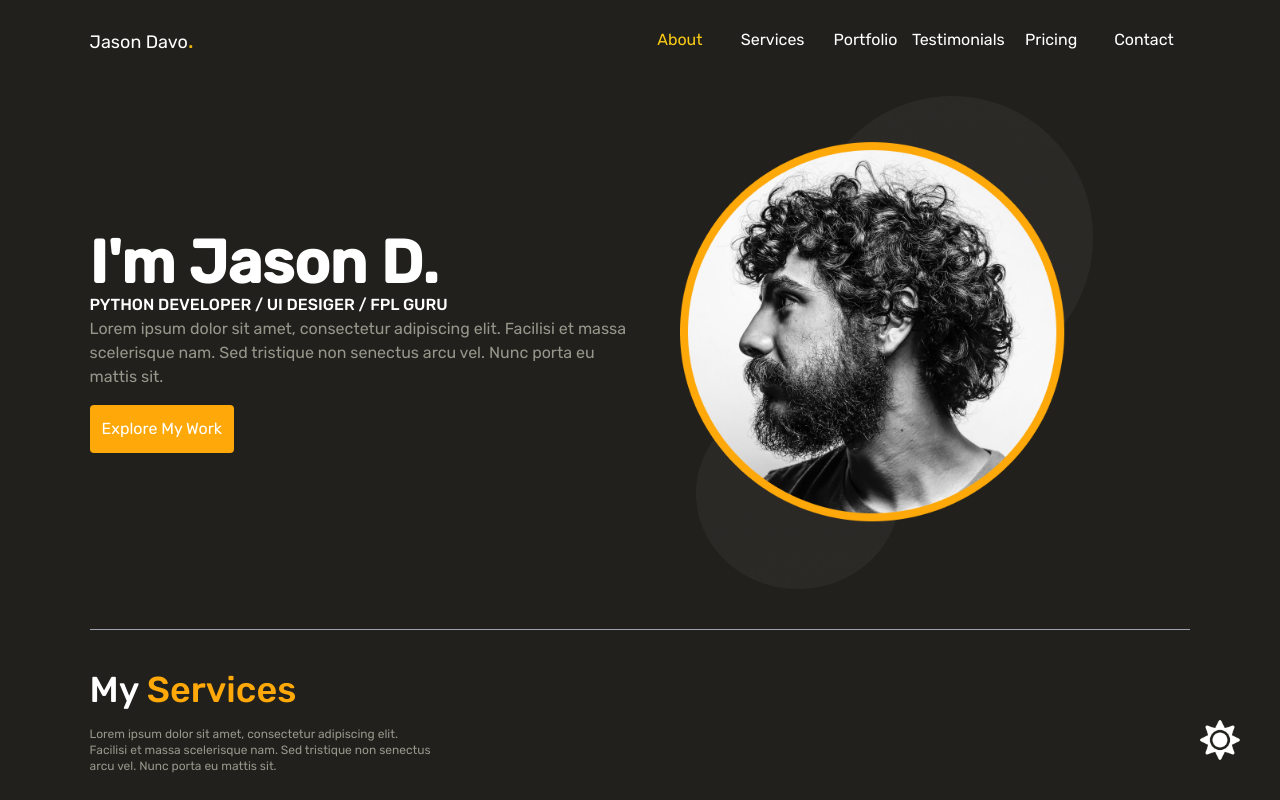
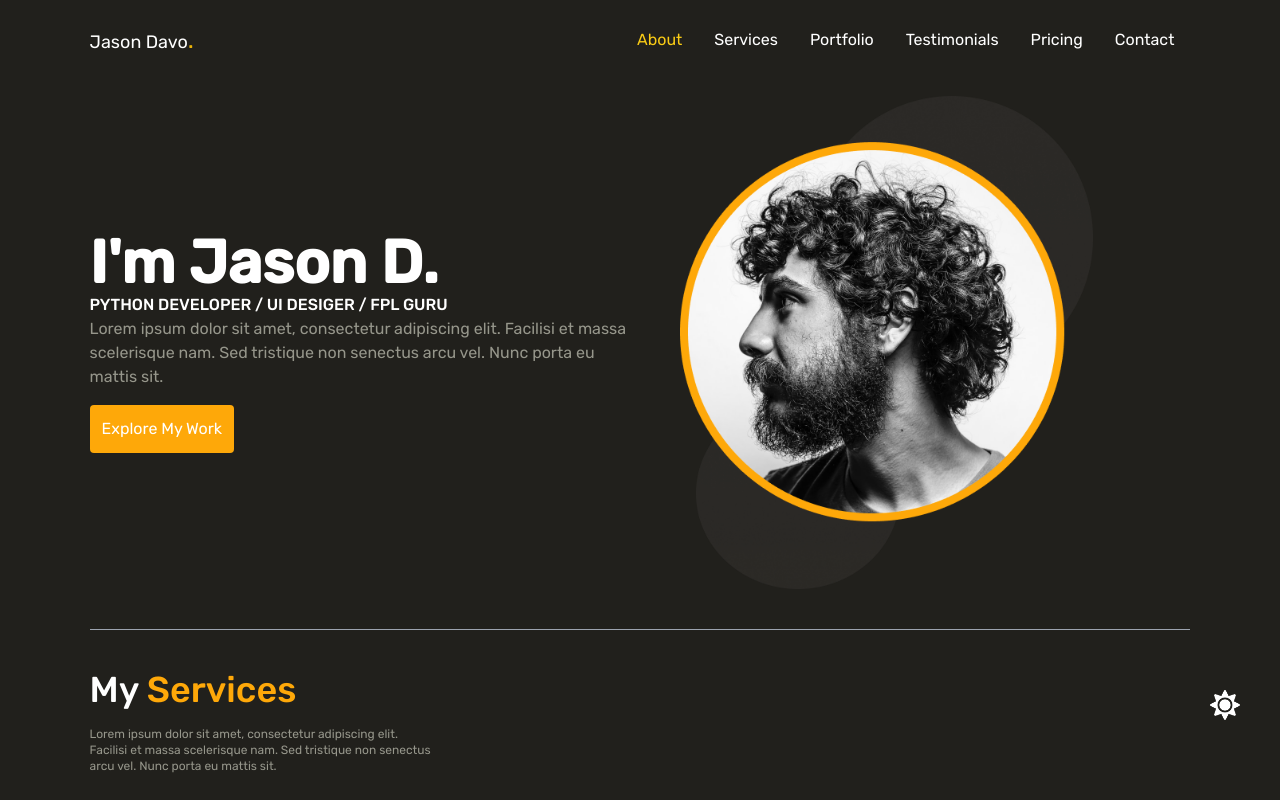
Before and after one commit to trend87/Jason-Port, a website built with Parcel: page src/index.html in a window 1280 px wide. Shown: the top 800 px of the page. Built offline with nearby package versions, Linux system fonts and the light colour scheme.

Commit message:
styled and gave mobile menu a stack order of 10

```diff
--- a/src/assets/css/main.css
+++ b/src/assets/css/main.css
@@ -12,21 +12,25 @@ body{
     padding: 0 7%;
 	background-color: #21201c ;
 }
+.ul-color{
+	background-color: #21201c ;
+}
 button{
 	background-color:#FEA809;
 }
 .float{
     position:fixed;
-	width:40px;
-	height:40px;
-	bottom:40px;
+	width:30px;
+	height:30px;
+	bottom:80px;
 	right:40px;
 	border-radius:50px;
+	z-index: 1;
 }
 /* transition duration-500 ease-in-out transform hover:-translate-y-1 hover:scale-110 */
 
 .list{
-	@apply transition duration-500 ease-in-out transform hover:-translate-y-1 hover:scale-110;
+	@apply mx-4 my-6 md:my-0 transition duration-500 ease-in-out transform hover:-translate-y-1 hover:scale-110;
 }
 .service-card{
 	@apply flex justify-center rounded p-3 transition duration-500 ease-in-out transform hover:-translate-y-1 hover:scale-105;
--- a/src/assets/js/main.js
+++ b/src/assets/js/main.js
@@ -5,6 +5,7 @@ hamBurger.addEventListener("click", function (){
     if (menu.classList.contains("hidden")){
         menu.classList.remove("hidden")
 
+
     }else{
         menu.classList.add("hidden")
     }
--- a/src/index.html
+++ b/src/index.html
@@ -15,18 +15,19 @@
         <div > <!--Container Wrapper-->
             <header class="mt-6 md:flex text-white justify-between ">
 
-                <div class="text-lg flex justify-between">
+                <div class="text-lg flex justify-between ">
                     <h1 class="transition duration-500 ease-in-out transform hover:-translate-y-1 hover:scale-110">
                         <a href="" >Jason Davo</a><span class="text-yellow-500 text-2xl">.</span>
                     </h1>
-                    <div class="px-4 cursor-pointer display-block md:hidden " id="hamBurger">
+                    <div class="px-4 cursor-pointer display-block md:hidden  " id="hamBurger">
                         <i class="fas fa-bars  text-4xl"></i>
                     </div>
                 </div>
 
                 <nav class="mt-1 hidden lg:block " id="menu">
-                    <ul class="text-white  md:grid md:grid-cols-6 text-center " >
-                        <li class="list" >
+
+                    <ul class="text-white md:flex md:items-center md:z-auto z-10 md:static absolute ul-color w-full left-0 md:w-auto md:py-0 py-4 md:pl-0 pl-7 transition-all ease-in duration-500 border-t-2  border-yellow-500 md:border-0 " >
+                        <li class="list " >
                             <a href="#about" class="text-yellow-400 hover:border-b-2 hover:border-gray-50">About</a>
                         </li>
                         <li class="list">
@@ -47,6 +48,7 @@
 
                     </ul>
 
+
                 </nav>
                 <img class="float " src="images/sun.png" id="icon">
             </header>
@@ -54,10 +56,10 @@
             <section class="border-b border-gray-400 "> <!--First Section-->
                 <div class="grid grid-cols-1 lg:grid-cols-2  items-center mt-10 mb-10">
                     <div>
-                        <h2 class="text-white font-bold text-6xl" >I'm Jason D.</h2>
+                        <h2 class="text-white font-bold text-5xl md:text-6xl" >I'm Jason D.</h2>
                         <span class="text-white font-medium">PYTHON DEVELOPER     / UI DESIGER / FPL GURU</span>
                         <p style="color:#96968B;">Lorem ipsum dolor sit amet, consectetur adipiscing elit. Facilisi et massa scelerisque nam. Sed tristique non senectus arcu vel. Nunc porta eu mattis sit. </p>
-                        <button class="text-white p-3 mt-4 rounded transition duration-500 ease-in-out hover:bg-red-600 transform hover:-translate-y-1 hover:scale-110 " >Explore My Work</button>
+                        <button class="text-white p-3 mt-4 z-0 rounded transition duration-500 ease-in-out hover:bg-red-600 transform hover:-translate-y-1 hover:scale-110 " >Explore My Work</button>
                     </div>
 
                     <div class="flex  hidden md:block ">
```
